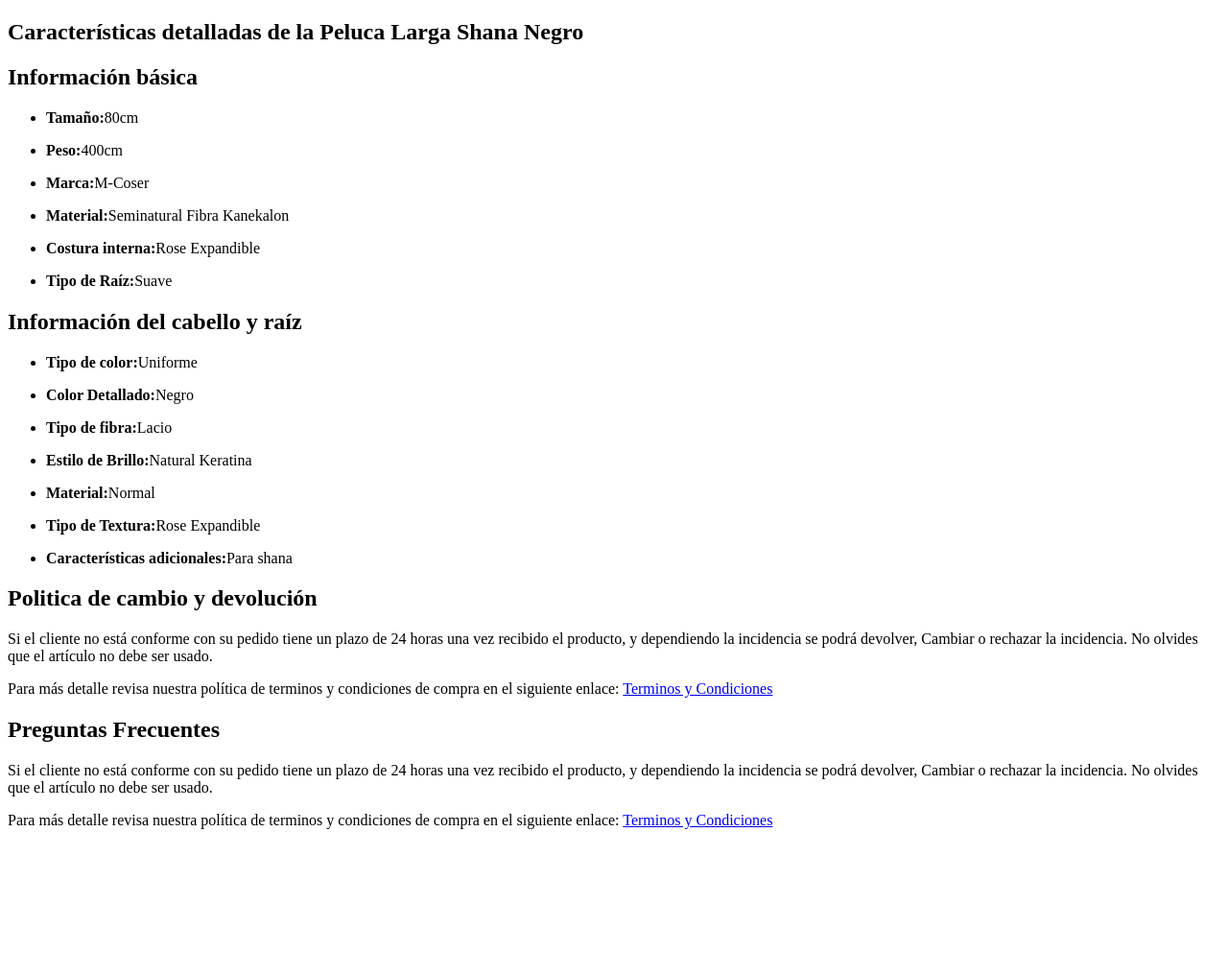
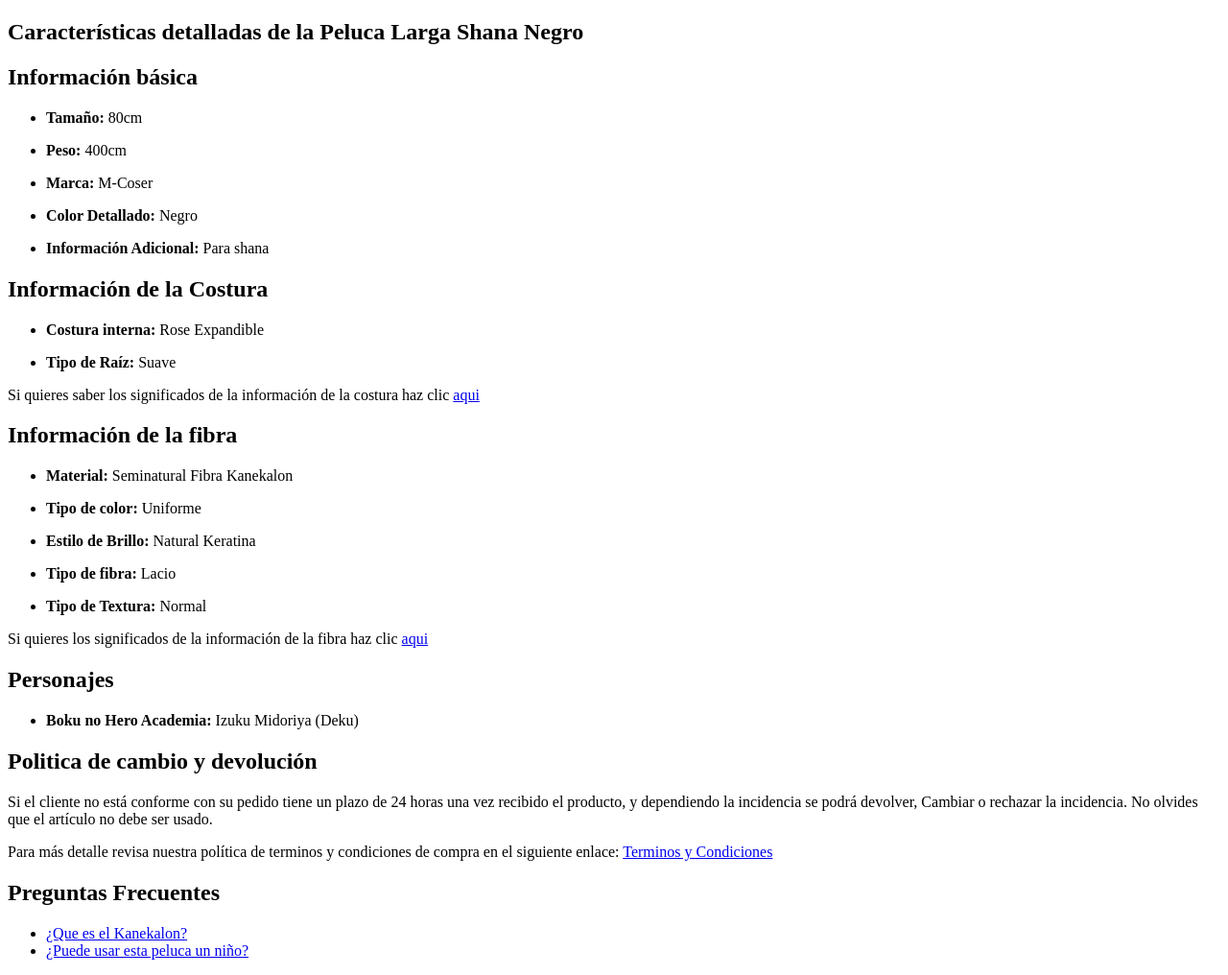
Before and after one commit to davidpayala/Js-Basic, a plain HTML site: page index.html in a window 1280 px wide. Shown: the whole page at 96% size. Before the commit the page ends 880 px from the top, so only its background shows below. Drawn offline with Linux system fonts and the light colour scheme.

Commit message:
Avance de creacion de pagina peluca, estructura

```diff
--- a/index.html
+++ b/index.html
@@ -7,41 +7,58 @@
     <title>Document</title>
 </head>
 <body>
-    <section class="WiG-Description">
-        <h1>Características detalladas de la Peluca Larga Shana Negro</h1>
+    <section>
+    <h1>Características detalladas de la Peluca Larga Shana Negro</h1>
+    <div class="WiG-Description">
         <div>
             <h2>Información básica</h2>
             <ul>
-                <li><p><strong>Tamaño:</strong>80cm</p></li>
-                <li><p><strong>Peso:</strong>400cm</p></li>
-                <li><p><strong>Marca:</strong>M-Coser</p></li>
-                <li><p><strong>Material:</strong>Seminatural Fibra Kanekalon</p></li>
-                <li><p><strong>Costura interna:</strong>Rose Expandible</p></li>
-                <li><p><strong>Tipo de Raíz:</strong>Suave</p></li>
+                <li><p><strong>Tamaño: </strong>80cm</p></li>
+                <li><p><strong>Peso: </strong>400cm</p></li>
+                <li><p><strong>Marca: </strong>M-Coser</p></li>
+                <li><p><strong>Color Detallado: </strong>Negro</p></li>
+            </ul>
+            <ul>
+                <li><p><strong>Información Adicional: </strong>Para shana</p></li>
             </ul>
         </div>
         <div>
-            <h2>Información del cabello y raíz</h2>
+            <h2>Información de la Costura</h2>
             <ul>
-                <li><p><strong>Tipo de color:</strong>Uniforme</p></li>
-                <li><p><strong>Color Detallado:</strong>Negro</p></li>
-                <li><p><strong>Tipo de fibra:</strong>Lacio</p></li>
-                <li><p><strong>Estilo de Brillo:</strong>Natural Keratina</p></li>
-                <li><p><strong>Material:</strong>Normal</p></li>
-                <li><p><strong>Tipo de Textura:</strong>Rose Expandible</p></li>
-                <li><p><strong>Características adicionales:</strong>Para shana</p></li>
+                <li><p><strong>Costura interna: </strong>Rose Expandible</p></li>
+                <li><p><strong>Tipo de Raíz: </strong>Suave</p></li>
+            </ul>
+            <p>Si quieres saber los significados de la información de la costura haz clic <a href="https://kmventasvirtuales.net/inicio/informacion-costura-de-la-peluca/"> aqui </a></p>
+            <h2>Información de la fibra</h2>
+            <ul>
+                <li><p><strong>Material: </strong>Seminatural Fibra Kanekalon</p></li>
+                <li><p><strong>Tipo de color: </strong>Uniforme</p></li>
+                <li><p><strong>Estilo de Brillo: </strong>Natural Keratina</p></li>
+                <li><p><strong>Tipo de fibra: </strong>Lacio</p></li>
+                <li><p><strong>Tipo de Textura: </strong>Normal</p></li>
+            </ul>
+            <p>Si quieres los significados de la  información de la fibra haz clic <a href="https://kmventasvirtuales.net/inicio/informacion-de-la-fibra-de-la-peluca/"> aqui </a>
+            </p>
+        </div>
+        <div>
+            <h2>Personajes</h2>
+            <ul>
+                <li><p><strong>Boku no Hero Academia: </strong>Izuku Midoriya (Deku)</p></li>
             </ul>
         </div>
-    </section>
-    <section class="WIG-Politica-Devolucion">
+    </div>
+    <div class="WIG-Politica-Devolucion">
         <h1>Politica de cambio y devolución</h1>
             <p>Si el cliente no está conforme con su pedido tiene un plazo de 24 horas una vez recibido el producto, y dependiendo la incidencia se podrá devolver, Cambiar o rechazar la incidencia. No olvides que el artículo no debe ser usado. </p>
             <p>Para más detalle revisa nuestra política de terminos y condiciones de compra en el siguiente enlace: <a href="https://kmventasvirtuales.net/inicio/terminos-y-condiciones/">Terminos y Condiciones</a></p>
-    </section>
-    <section class="WIG-Preguntas-Frecuentes">
+    </div>
+    <div class="WIG-Preguntas-Frecuentes">
         <h1>Preguntas Frecuentes</h1>
-            <p>Si el cliente no está conforme con su pedido tiene un plazo de 24 horas una vez recibido el producto, y dependiendo la incidencia se podrá devolver, Cambiar o rechazar la incidencia. No olvides que el artículo no debe ser usado. </p>
-            <p>Para más detalle revisa nuestra política de terminos y condiciones de compra en el siguiente enlace: <a href="https://kmventasvirtuales.net/inicio/terminos-y-condiciones/">Terminos y Condiciones</a></p>
+        <ul>
+            <li><a href="https://kmventasvirtuales.net/inicio/kanekalon-descripcion/">¿Que es el Kanekalon?</a></li>
+            <li><a href="https://kmventasvirtuales.net/inicio/puede-usar-la-peluca-un-nino/">¿Puede usar esta peluca un niño?</a></li>
+        </ul>
+    </div>
     </section>
 </body>
 </html>
```
